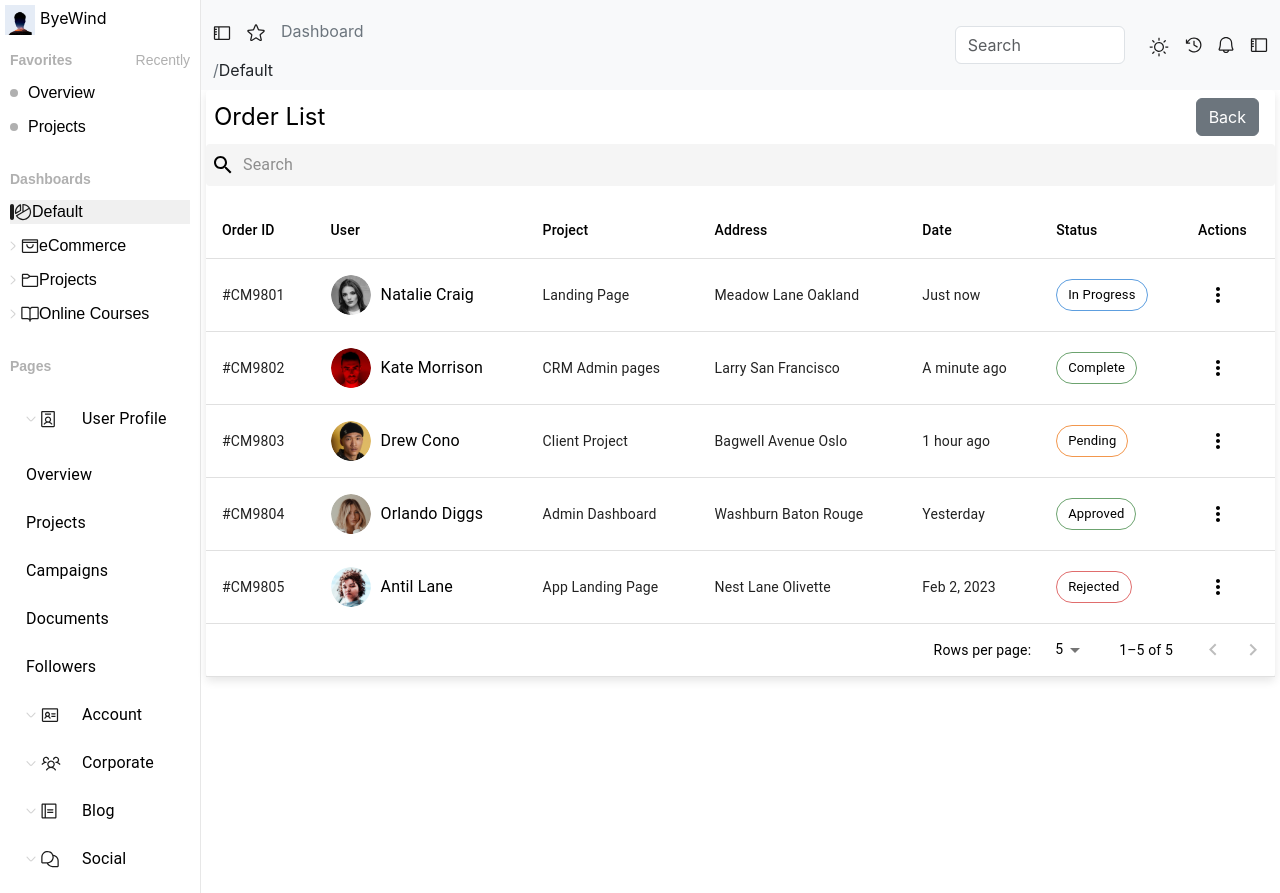
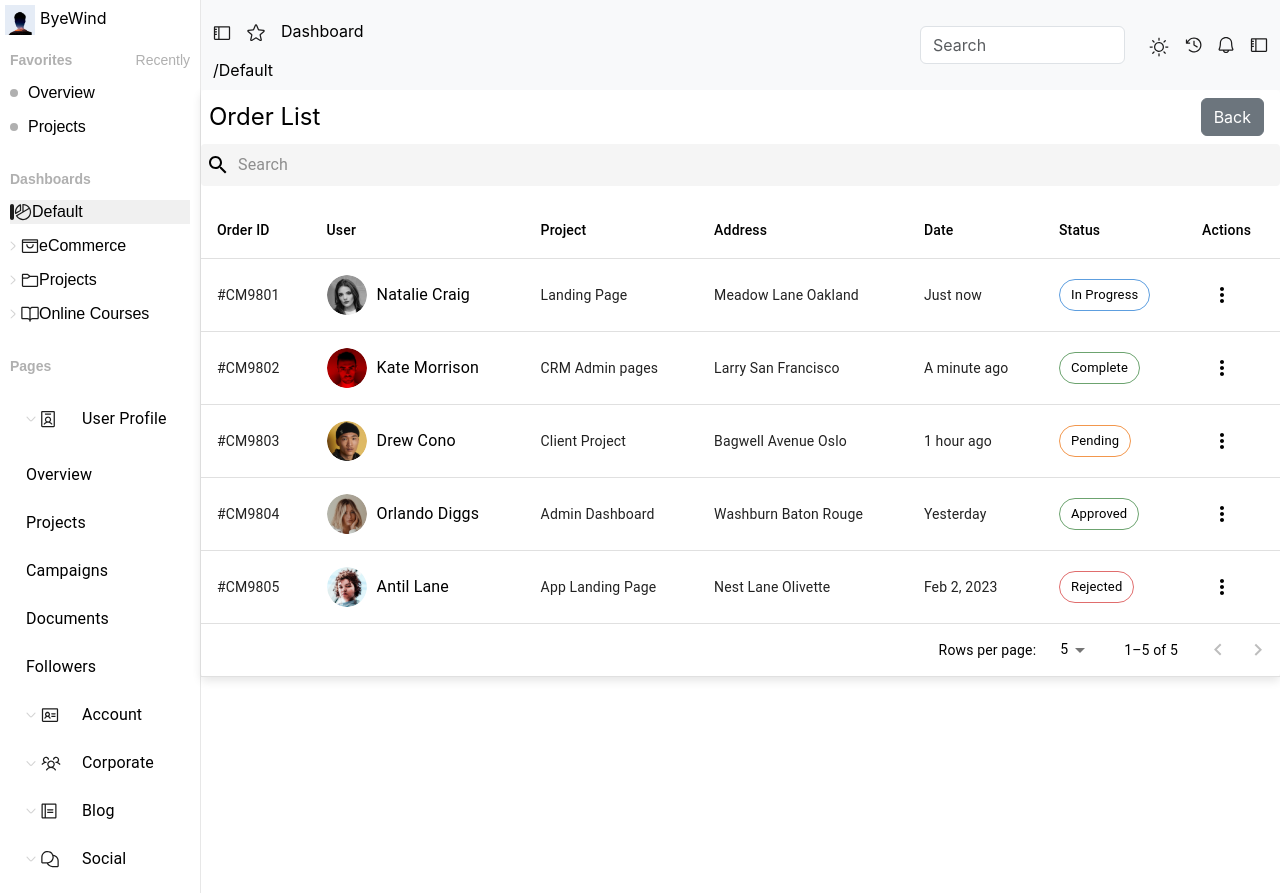
Before and after one commit to ArchismanBhaumik/dashboard-app, a React (Create React App) app: page /orders in a window 1280 px wide. Built offline with nearby package versions, Linux system fonts and the light colour scheme.

Commit message:
added changes

```diff
--- a/src/App.js
+++ b/src/App.js
@@ -38,7 +38,7 @@ ChartJS.register(
 
 const App = () => {
   const [darkMode, setDarkMode] = useState(false);
-
+  const [isDarkMode, setIsDarkMode] = useState(false);
   useEffect(() => {
     // Check if dark mode was previously enabled
     const savedMode = localStorage.getItem("darkMode");
@@ -49,6 +49,7 @@ const App = () => {
   }, []);
 
   const toggleDarkMode = () => {
+    setIsDarkMode(prevMode => !prevMode);
     setDarkMode((prevMode) => {
       const newMode = !prevMode;
       document.body.classList.toggle("dark-mode", newMode);
@@ -73,7 +74,7 @@ const App = () => {
         <ErrorBoundary>
           <Sidebar className="sidebar" />
           <div className="main-content">
-            <Header toggleDarkMode={toggleDarkMode} />
+            <Header toggleDarkMode={toggleDarkMode} isDarkMode={isDarkMode}/>
             <Routes>
               <Route
                 path="/"
--- a/src/components/contactsTable.jsx
+++ b/src/components/contactsTable.jsx
@@ -76,8 +76,6 @@ const OrderList = ({ darkMode }) => {
         backgroundColor: darkMode ? '#333' : '#fff',
         color: darkMode ? '#fff' : '#000',
         boxShadow: darkMode ? '0px 4px 10px rgba(0, 0, 0, 0.7)' : '0px 4px 10px rgba(0, 0, 0, 0.1)',
-        marginLeft:'5px',
-        marginRight:'5px'
       }}
     >
       <div className="d-flex align-items-center m-2 justify-content-between">
--- a/src/components/searchBar.jsx
+++ b/src/components/searchBar.jsx
@@ -1,53 +1,64 @@
-import React from "react";
+import React, { useState } from "react";
 import darkModeButton from '../assets/darkModeButton.svg';
 import sidebarSearch from "../assets/sidebarSearch.svg";
-import star from "../assets/star.svg"
-import bell from "../assets/bell.svg"
-import clock  from "../assets/clock.svg"
+import star from "../assets/star.svg";
+import bell from "../assets/bell.svg";
+import clock from "../assets/clock.svg";
 import { useLocation } from 'react-router-dom';
 
-
-const Header = ({toggleDarkMode}) => {
-
-    const searBarStyle = {
-        'padding-left':'40%'
-    }
+const Header = ({ toggleDarkMode, isDarkMode }) => {
   const location = useLocation();
 
   const getPaddingStyle = () => {
     if (location.pathname === '/') {
       return { paddingLeft: '40%' };
     } else if (location.pathname === '/orders') {
-      return { paddingLeft: '55%' };
+      return { paddingLeft: '50%' };
     }
     return {};
   };
 
+
+  const getNavbarStyle = () => {
+    return {
+      backgroundColor: isDarkMode ? '#333333' : '#f8f9fa',
+      color: isDarkMode ? '#ffffff' : '#000000',
+    };
+  };
+
+  const getTextColor = () => {
+    return isDarkMode ? '#bbbbbb' : '#000000';
+  };
+
   return (
     <div>
-      <nav class="navbar navbar-expand-lg bg-body-tertiary ">
-        <div class="container-fluid justify-content-between ">
-            <div>
-                <img src={sidebarSearch}alt="" />
-                <img src={star} alt="" className="m-3"/>
-                <span className="text-secondary">Dashboard /</span>
-                <span className="text-dark">Default</span>
-            </div>
-          <div class="collapse navbar-collapse " style={getPaddingStyle()} id="navbarScroll">
-            <form class="d-flex" role="search">
+      <nav className="navbar navbar-expand-lg" style={getNavbarStyle()}>
+        <div className="container-fluid justify-content-between">
+          <div>
+            <img src={sidebarSearch} alt="" />
+            <img src={star} alt="" className="m-3" />
+            <span style={{ color: getTextColor() }}>Dashboard /</span>
+            <span style={{ color: isDarkMode ? '#ffffff' : '#000000' }}>Default</span>
+          </div>
+          <div className="collapse navbar-collapse" style={getPaddingStyle()} id="navbarScroll">
+            <form className="d-flex" role="search">
               <input
-                class="form-control me-2"
+                className="form-control me-2"
                 type="search"
                 placeholder="Search"
                 aria-label="Search"
+                style={{
+                  backgroundColor: isDarkMode ? '#444444' : '#ffffff',
+                  color: isDarkMode ? '#dddddd' : '#000000',
+                }}
               />
             </form>
-            <button  onClick={toggleDarkMode}>
-            <img src={darkModeButton} alt="" />
+            <button onClick={toggleDarkMode}>
+              <img src={darkModeButton} alt="Toggle Dark Mode" />
             </button>
-            <img src={clock} />
-            <img src={bell} className="m-3" />
-            <img src={sidebarSearch}alt="" />
+            <img src={clock} alt="Clock" />
+            <img src={bell} className="m-3" alt="Bell" />
+            <img src={sidebarSearch} alt="Sidebar" />
           </div>
         </div>
       </nav>
--- a/src/index.css
+++ b/src/index.css
@@ -273,7 +273,7 @@ body {
   background-color: var(--background-color);
   display: flex;
   flex-direction: column;
-  width: 85%;
+  width: 88%;
 }
 
 .button-dark-mode {
```
